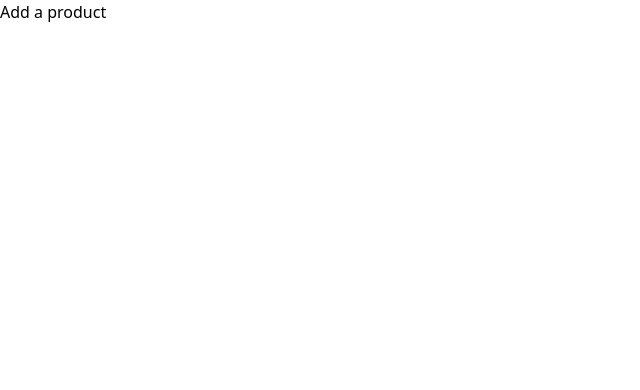
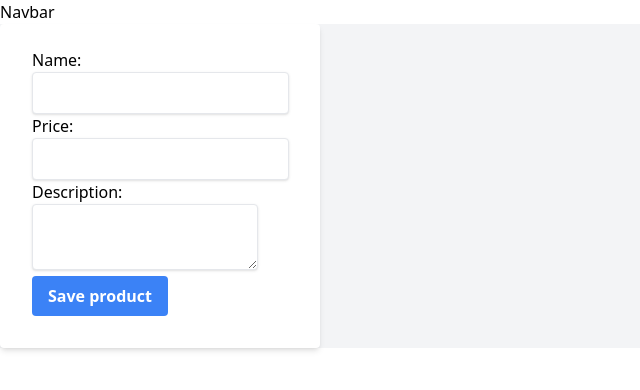
Before and after one commit to FedeBayer/nextjs-mysql-crud, a Next.js app: page /new in a window 1280 px wide. Shown: the top 390 px of the page, without its empty margins (0-640 px from the left). Built offline with nearby package versions, Linux system fonts and the light colour scheme.

Commit message:
Added delete product

```diff
--- /dev/null
+++ b/components/Layout.js
@@ -0,0 +1,10 @@
+export function Layout({ children }) {
+  return (
+    <>
+      <h1>Navbar</h1>
+      <div className="bg-gray-100 p10">
+        <div className="container mx-auto h-full">{children}</div>{" "}
+      </div>
+    </>
+  );
+}
--- a/components/ProductForm.js
+++ b/components/ProductForm.js
@@ -1,6 +1,9 @@
 import axios from "axios";
+import { useRouter } from "next/router";
 import { useState } from "react";
 export function ProductForm() {
+  const router = useRouter();
+
   const [product, setProduct] = useState({
     name: "",
     description: "",
@@ -11,6 +14,7 @@ export function ProductForm() {
     e.preventDefault();
     const res = await axios.post("/api/products", product);
     console.log(res);
+    router.push("/");
   };
 
   const handleChange = ({ target: { name, value } }) => {
@@ -18,18 +22,41 @@ export function ProductForm() {
   };
 
   return (
-    <div className="bg-gray-300">
-      <form onSubmit={handleSubmit}>
+    <div className="w-full max-w-xs">
+      <form
+        onSubmit={handleSubmit}
+        className="bg-white shadow-md rounded px-8 pt-6 pb-8 mb-4"
+      >
         <label htmlFor="name">Name:</label>
-        <input type="text" name="name" onChange={handleChange} />
+        <input
+          type="text"
+          name="name"
+          onChange={handleChange}
+          className="shadow border rounded py-2 px-3 text-gray-700"
+        />
 
         <label htmlFor="price">Price:</label>
-        <input type="text" name="price" onChange={handleChange} />
+        <input
+          type="text"
+          name="price"
+          onChange={handleChange}
+          className="shadow border rounded py-2 px-3 text-gray-700"
+        />
 
         <label htmlFor="description">Description:</label>
-        <input type="text" name="description" onChange={handleChange} />
+        <textarea
+          name="description"
+          rows="2"
+          onChange={handleChange}
+          className="shadow border rounded py-2 px-3 text-gray-700"
+        ></textarea>
 
-        <button type="submit">Save product</button>
+        <button
+          type="submit"
+          className="bg-blue-500 hover:bg-blue-700 py-2 px-4 rounded focus:outline-none focus:shadow-outline font-bold text-white"
+        >
+          Save product
+        </button>
       </form>
     </div>
   );
--- a/pages/api/products/[id].js
+++ b/pages/api/products/[id].js
@@ -1,3 +1,23 @@
-export default function handler(req, res) {
-  return res.status(200).json("Getting one product: " + req.query.id);
+import { pool } from "../../../config/db";
+export default async function handler(req, res) {
+  switch (req.method) {
+    case "GET":
+      return await getProduct(req, res);
+    case "DELETE":
+      return await deleteProduct(req, res);
+  }
 }
+
+const getProduct = async (req, res) => {
+  const { id } = req.query;
+
+  const [result] = await pool.query("SELECT * FROM product WHERE id = ?", [id]);
+  return res.status(200).json(result[0]);
+};
+
+const deleteProduct = async (req, res) => {
+  const { id } = req.query;
+
+  const [result] = await pool.query("DELETE FROM product WHERE id = ?", [id]);
+  return res.status(204).json();
+};
--- a/pages/index.js
+++ b/pages/index.js
@@ -1,19 +1,21 @@
 import axios from "axios";
-import { ProductForm } from "../components/ProductForm";
+import Link from "next/link";
+import { Layout } from "../components/Layout";
 
 function HomePage({ products }) {
   console.log(products);
   return (
-    <div>
-      <ProductForm />
+    <Layout>
       {products.map((product) => (
-        <div key={product.id}>
-          <h1>{product.name}</h1>
-          <p>{product.description}</p>
-          <p>{product.price}</p>
-        </div>
+        <Link href={`/products/${product.id}`} key={product.id}>
+          <div className="border border-gray-200 shadow-md p-6">
+            <h1>{product.name}</h1>
+            <p>{product.description}</p>
+            <p>{product.price}</p>
+          </div>
+        </Link>
       ))}
-    </div>
+    </Layout>
   );
 }
 
--- a/pages/new.js
+++ b/pages/new.js
@@ -1,7 +1,13 @@
 import React from "react";
+import { Layout } from "../components/Layout";
+import { ProductForm } from "../components/ProductForm";
 
 function NewPage() {
-  return <div>Add a product</div>;
+  return (
+    <Layout>
+      <ProductForm />
+    </Layout>
+  );
 }
 
 export default NewPage;
--- /dev/null
+++ b/pages/products/[id].js
@@ -0,0 +1,37 @@
+import axios from "axios";
+import { useRouter } from "next/router";
+import { Layout } from "../../components/Layout";
+
+function ProductView({ product }) {
+  const router = useRouter();
+  const handleDelete = async (id) => {
+    await axios.delete("/api/products/" + id);
+    router.push("/");
+  };
+  return (
+    <Layout>
+      <h1>{product.name}</h1>
+      <p>{product.description}</p>
+      <p>{product.price}</p>
+      <button
+        className="bg-red-500 hover:bg-red-700 text-white px-3 py-2"
+        onClick={() => handleDelete(product.id)}
+      >
+        delete
+      </button>
+    </Layout>
+  );
+}
+
+export const getServerSideProps = async (context) => {
+  const { data: product } = await axios.get(
+    "http://localhost:3000/api/products/" + context.query.id
+  );
+  return {
+    props: {
+      product,
+    },
+  };
+};
+
+export default ProductView;
```
